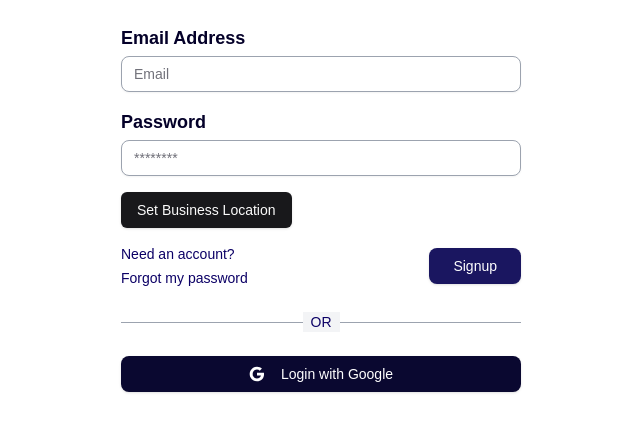
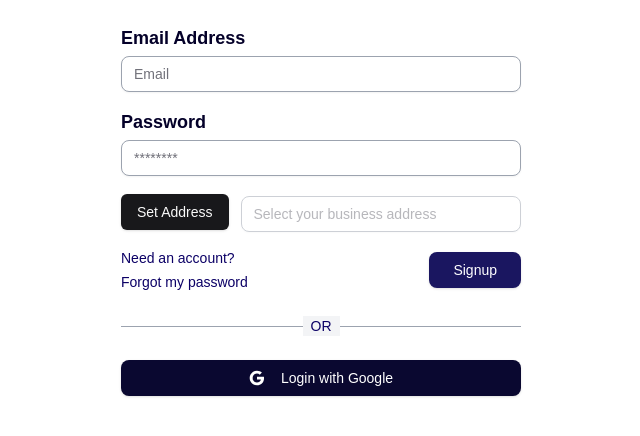
Before and after one commit to ajaparicio36/rawmats-dti, a Next.js app: page /signup in a window 1280 px wide. Shown: the top 436 px of the page, without its empty margins (319-959 px from the left). Built offline with nearby package versions, Linux system fonts and the light colour scheme; no server answers.

Commit message:
feat: add the google map link convertion

```diff
--- a/src/components/signup/LocationSelect.tsx
+++ b/src/components/signup/LocationSelect.tsx
@@ -1,6 +1,6 @@
 "use client";
 
-import React from "react";
+import React, { useState } from "react";
 import MapView from "@/components/signup/maps/mapView";
 import {
   Dialog,
@@ -14,11 +14,23 @@ import {
 } from "@/components/ui/dialog";
 import { Button } from "@/components/ui/button";
 
-function LocationSelect({ apiKey, mapId }: { apiKey: string; mapId: string }) {
+function LocationSelect({
+  apiKey,
+  mapId,
+  setBusinessAddress,
+}: {
+  apiKey: string;
+  mapId: string;
+  setBusinessAddress: (location: null | string) => void;
+}) {
+  const [address, setAddress] = useState<null | google.maps.LatLngLiteral>(
+    null,
+  );
+
   return (
     <Dialog>
       <DialogTrigger asChild>
-        <Button variant="default">Set Business Location</Button>
+        <Button variant="default">Set Address</Button>
       </DialogTrigger>
       <DialogContent className="min-w-[95%] overflow-y-scroll max-h-screen">
         <DialogHeader>
@@ -28,14 +40,30 @@ function LocationSelect({ apiKey, mapId }: { apiKey: string; mapId: string }) {
           </DialogDescription>
         </DialogHeader>
         <div className="flex h-[600px] md:h-[500px] w-full">
-          <MapView apiKey={apiKey} mapId={mapId} />
+          <MapView apiKey={apiKey} mapId={mapId} setAddress={setAddress} />
         </div>
-        <DialogFooter className="sm:justify-start">
+        <DialogFooter className={`sm:justify-start ${address && "gap-3"}`}>
           <DialogClose asChild>
             <Button type="button" variant="secondary">
               Close
             </Button>
           </DialogClose>
+          {address && (
+            <DialogClose asChild>
+              <Button
+                type="button"
+                variant="default"
+                onClick={() => {
+                  setBusinessAddress(
+                    `https://www.google.com/maps/place/${address.lat},${address.lng}`,
+                  );
+                }}
+                className="bg-green-600"
+              >
+                Confirm Selection
+              </Button>
+            </DialogClose>
+          )}
         </DialogFooter>
       </DialogContent>
     </Dialog>
--- a/src/components/signup/SignupForm.tsx
+++ b/src/components/signup/SignupForm.tsx
@@ -7,6 +7,7 @@ import { Button } from "@/components/ui/button";
 import { Input } from "@/components/ui/input";
 import { Label } from "@/components/ui/label";
 import LocationSelect from "./LocationSelect";
+import { useState } from "react";
 
 const schema = z.object({
   email: z.string().email({ message: "Invalid email address" }),
@@ -31,6 +32,7 @@ export default function SignupForm({
   } = useForm<FormData>({
     resolver: zodResolver(schema),
   });
+  const [businessAddress, setBusinessAddress] = useState<null | string>(null);
 
   const onSubmit = (data: FormData) => {
     console.log("Signup attempt with:", data);
@@ -83,8 +85,20 @@ export default function SignupForm({
             </p>
           )}
         </div>
-        <div>
-          <LocationSelect apiKey={apiKey} mapId={mapId} />
+        <div className="flex flex-row items-center justify-between gap-3">
+          <LocationSelect
+            apiKey={apiKey}
+            mapId={mapId}
+            setBusinessAddress={setBusinessAddress}
+          />
+          <Input
+            type="text"
+            id="address"
+            value={businessAddress ?? ""}
+            placeholder="Select your business address"
+            className="basis-3/4 mt-1 w-full rounded-lg border-rawmats-neutral-700 shadow-sm focus:border-rawmats-accent-300 focus:ring-rawmats-accent-300 bg-white text-rawmats-text-700"
+            disabled
+          />
         </div>
         <div className="flex items-center justify-between mt-4">
           <div className="flex flex-col space-y-1 text-sm text-rawmats-text-500">
--- a/src/components/signup/maps/mapView.tsx
+++ b/src/components/signup/maps/mapView.tsx
@@ -10,7 +10,15 @@ import {
 import MapHandler from "./mapHandler";
 import { CustomMapControl } from "./mapControl";
 
-const MapView = ({ apiKey, mapId }: { apiKey: string; mapId: string }) => {
+const MapView = ({
+  apiKey,
+  mapId,
+  setAddress,
+}: {
+  apiKey: string;
+  mapId: string;
+  setAddress: (location: null | google.maps.LatLngLiteral) => void;
+}) => {
   const [markerKey, setMarkerKey] = useState(0);
   const [clickedPosition, setClickedPosition] =
     useState<null | google.maps.LatLngLiteral>(null);
@@ -39,12 +47,17 @@ const MapView = ({ apiKey, mapId }: { apiKey: string; mapId: string }) => {
         onClick={(event) => {
           setClickedPosition(event.detail.latLng);
           setMarkerKey((prevKey) => prevKey + 1);
+          setAddress(event.detail.latLng);
         }}
       >
+        {/* this is for the search bar */}
         <CustomMapControl
           controlPosition={ControlPosition.TOP_CENTER}
           onPlaceSelect={setSelectedPlace}
         />
+
+        {/* responsible for panning the map after selecting
+        something from the search bar */}
         <MapHandler place={selectedPlace} />
       </Map>
 
```
